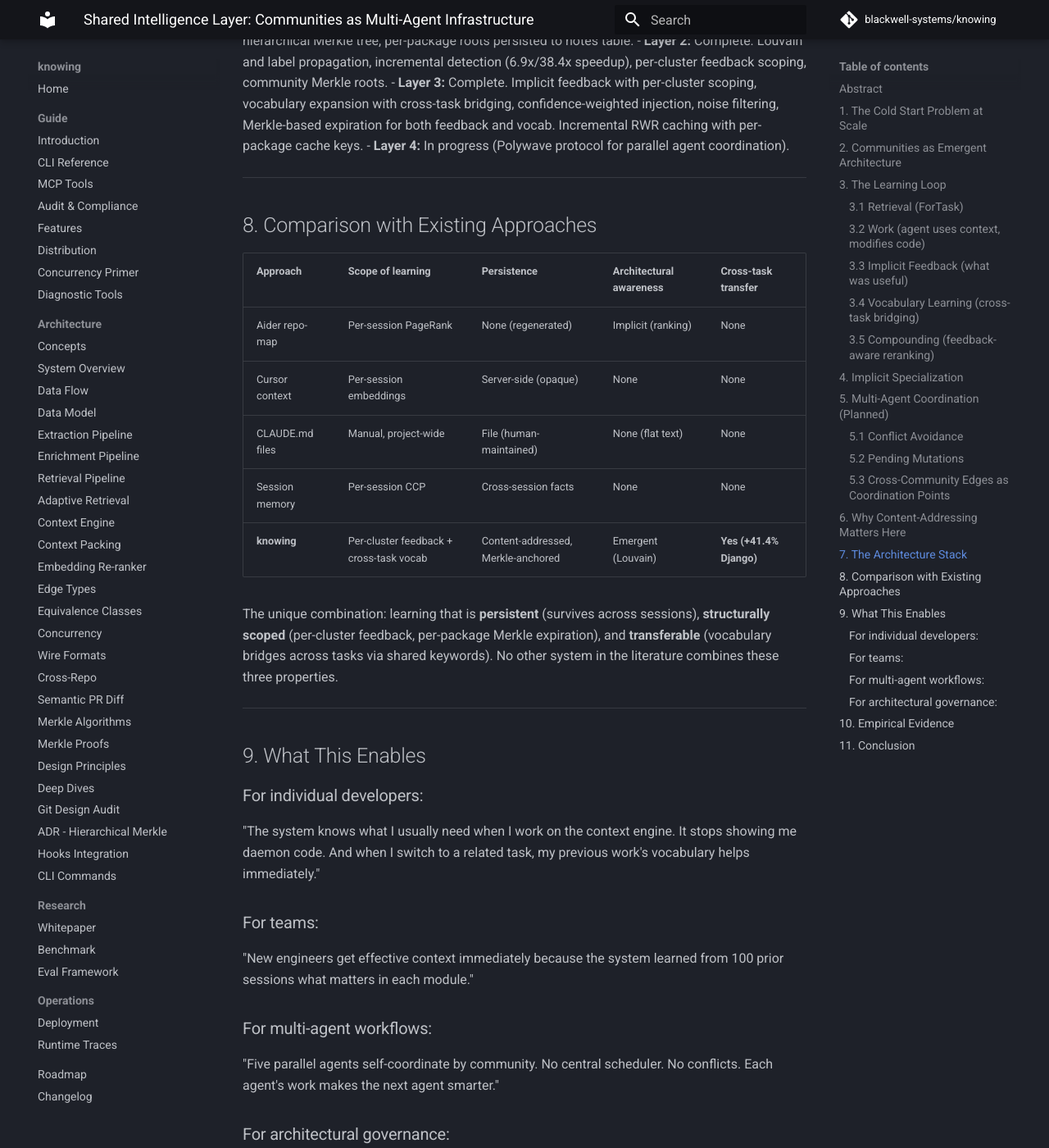
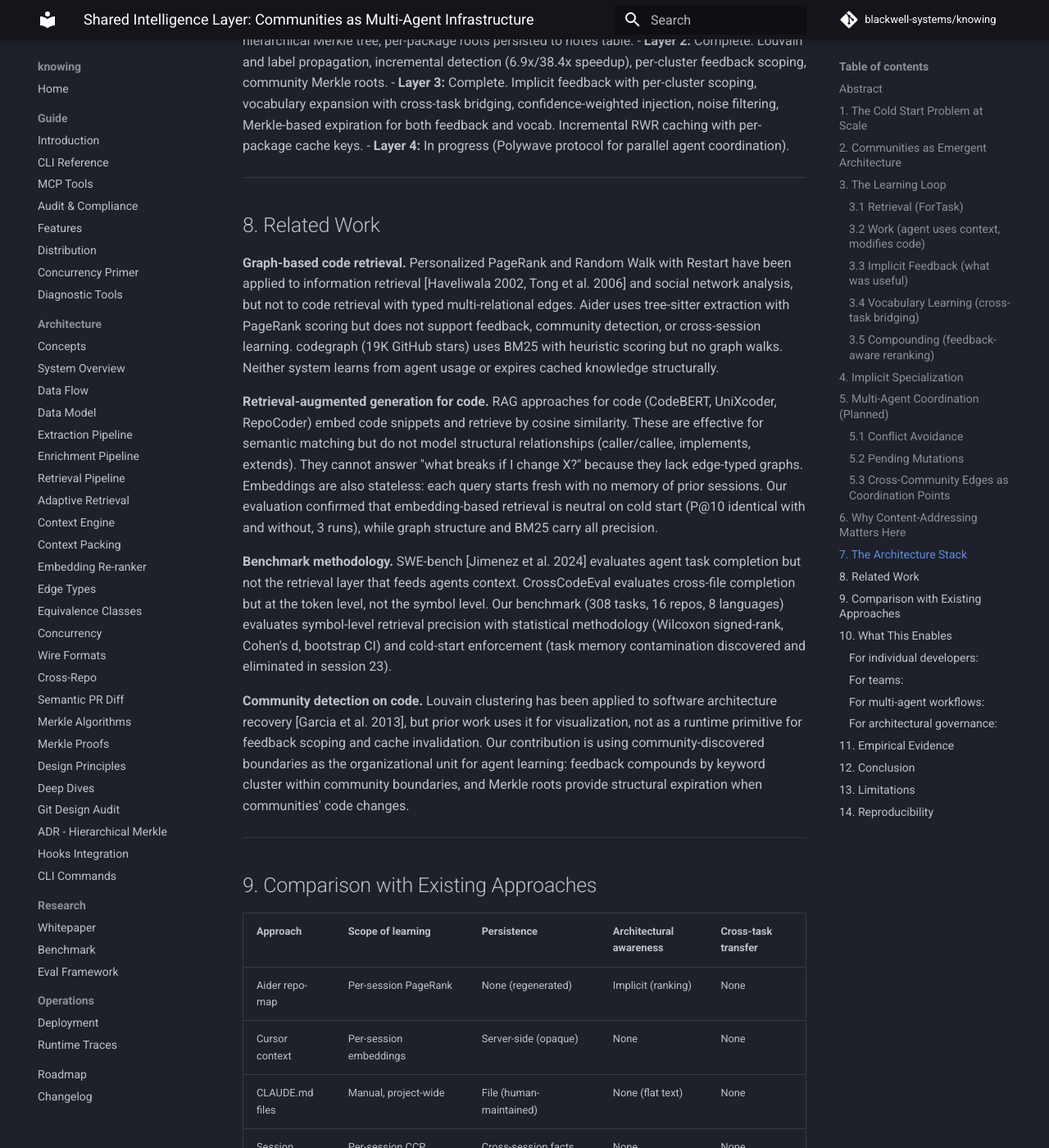
Before and after one commit to blackwell-systems/knowing, an MkDocs documentation site: the page built from docs/research/whitepapers/shared-intelligence-layer.md, in a window 1280 px wide and 1400 px high, scrolled down 5453 px. Shown: the whole window at 82% size. Built offline with MkDocs 1.6.1 and Material for MkDocs 9.7.7, drawn with Linux system fonts in a browser that asks for light colours; comment, search, counter and statistics services are not loaded; some of the changed text lies outside the part shown.

Commit message:
docs: add related work, limitations, reproducibility to shared intelligence layer whitepaper
Paper is now Zenodo-ready: related work positions against PageRank/RAG/SWE-bench,
limitations are honest (5 items), reproducibility section with exact commands.
Also adds -no-enrich flag to reindex command.

````diff
--- a/docs/research/whitepapers/shared-intelligence-layer.md
+++ b/docs/research/whitepapers/shared-intelligence-layer.md
@@ -155,7 +155,19 @@ Each layer depends on the one below:
 
 ---
 
-## 8. Comparison with Existing Approaches
+## 8. Related Work
+
+**Graph-based code retrieval.** Personalized PageRank and Random Walk with Restart have been applied to information retrieval [Haveliwala 2002, Tong et al. 2006] and social network analysis, but not to code retrieval with typed multi-relational edges. Aider uses tree-sitter extraction with PageRank scoring but does not support feedback, community detection, or cross-session learning. codegraph (19K GitHub stars) uses BM25 with heuristic scoring but no graph walks. Neither system learns from agent usage or expires cached knowledge structurally.
+
+**Retrieval-augmented generation for code.** RAG approaches for code (CodeBERT, UniXcoder, RepoCoder) embed code snippets and retrieve by cosine similarity. These are effective for semantic matching but do not model structural relationships (caller/callee, implements, extends). They cannot answer "what breaks if I change X?" because they lack edge-typed graphs. Embeddings are also stateless: each query starts fresh with no memory of prior sessions. Our evaluation confirmed that embedding-based retrieval is neutral on cold start (P@10 identical with and without, 3 runs), while graph structure and BM25 carry all precision.
+
+**Benchmark methodology.** SWE-bench [Jimenez et al. 2024] evaluates agent task completion but not the retrieval layer that feeds agents context. CrossCodeEval evaluates cross-file completion but at the token level, not the symbol level. Our benchmark (308 tasks, 16 repos, 8 languages) evaluates symbol-level retrieval precision with statistical methodology (Wilcoxon signed-rank, Cohen's d, bootstrap CI) and cold-start enforcement (task memory contamination discovered and eliminated in session 23).
+
+**Community detection on code.** Louvain clustering has been applied to software architecture recovery [Garcia et al. 2013], but prior work uses it for visualization, not as a runtime primitive for feedback scoping and cache invalidation. Our contribution is using community-discovered boundaries as the organizational unit for agent learning: feedback compounds by keyword cluster within community boundaries, and Merkle roots provide structural expiration when communities' code changes.
+
+---
+
+## 9. Comparison with Existing Approaches
 
 | Approach | Scope of learning | Persistence | Architectural awareness | Cross-task transfer |
 |----------|------------------|-------------|------------------------|-------------------|
@@ -169,7 +181,7 @@ The unique combination: learning that is **persistent** (survives across session
 
 ---
 
-## 9. What This Enables
+## 10. What This Enables
 
 ### For individual developers:
 "The system knows what I usually need when I work on the context engine. It stops showing me daemon code. And when I switch to a related task, my previous work's vocabulary helps immediately."
@@ -202,7 +214,7 @@ All measurements: cold start, no task memory, no embeddings, honest methodology.
 
 ---
 
-## 11. Conclusion
+## 12. Conclusion
 
 The progression from "code graph" to "shared intelligence layer" requires four primitives:
 
@@ -216,3 +228,44 @@ Git proved that content-addressing makes source code trustworthy. Communities pr
 The hidden insight: the graph is not a database to query. It is a substrate that agents collectively improve by using it. Each session deposits feedback and vocabulary. Each record is anchored to content-addressed symbols with per-package Merkle expiration. Each community is discovered from the graph itself. The system teaches itself which code matters for which work, organized by boundaries no human declared.
 
 Content-addressing solves the trust problem. Communities solve the scoping problem. Cross-task vocabulary solves the transfer problem. Together, they form a shared intelligence layer for software development.
+
+---
+
+## 13. Limitations
+
+1. **Per-package Merkle expiration is validated by unit test, not by compounding benchmark.** The benchmark runs 10 rounds against a static graph (no code changes between rounds), so expiration never triggers. Production validation requires repos with active development where packages change between agent sessions.
+
+2. **Multi-agent coordination (Section 5) is designed but not shipped.** Community-based conflict avoidance and pending-mutation broadcasting are planned via Polywave. The learning loop (Sections 3-4) is fully operational; the coordination layer is not.
+
+3. **Community-constrained RWR walks are not yet implemented.** The current RWR walks the full reachable subgraph. Constraining walks to the relevant community's symbols would produce tighter score distributions on large graphs. Focused seed selection (mechanism #4) partially addresses this by concentrating seeds in the dominant package cluster.
+
+4. **Django compounding variance.** The 10-round Django compounding curve oscillates (band [0.200, 0.219] on 36 tasks). The full corpus (308 tasks) produces a tighter band ([0.276, 0.283]) with near-monotonic MRR. Django's 36-task sample size is insufficient for statistical significance on per-round deltas.
+
+5. **Single-system evaluation.** The cross-task vocabulary bridging and compounding results are measured on knowing's own benchmark corpus. Independent replication on external corpora (e.g., SWE-bench repos) would strengthen the claims.
+
+---
+
+## 14. Reproducibility
+
+All code, benchmarks, and task fixtures are open source under MIT license.
+
+```bash
+# Clone and build
+git clone https://github.com/blackwell-systems/knowing.git
+cd knowing && GOWORK=off go build ./...
+
+# Set up benchmark corpus (16 repos, pinned commits)
+cd bench/cross-system/corpus && bash corpus-setup.sh
+
+# Cold-start P@10 (308 tasks, ~20 min)
+BENCH_ADAPTERS=knowing GOWORK=off go test ./bench/cross-system/ -run TestCrossSystem -v -timeout 0
+
+# Cross-task vocabulary validation (~35 min)
+BENCH_ADAPTERS=knowing GOWORK=off go test ./bench/cross-system/ -run TestCrossTaskVocab -v -timeout 0
+
+# 10-round compounding (Django, ~90 min)
+BENCH_REPOS=django BENCH_COMPOUND_ROUNDS=10 BENCH_ADAPTERS=knowing GOWORK=off go test ./bench/cross-system/ -run TestCompounding -v -timeout 0
+```
+
+Corpus manifest: [`bench/cross-system/corpus/MANIFEST.yaml`](https://github.com/blackwell-systems/knowing/blob/main/bench/cross-system/corpus/MANIFEST.yaml)
+Methodology: [`bench/cross-system/METHODOLOGY.md`](https://github.com/blackwell-systems/knowing/blob/main/bench/cross-system/METHODOLOGY.md)
````
Also changed, not shown: other parts of docs/research/whitepapers/shared-intelligence-layer.md (+1 -1 lines), 1 other file.
